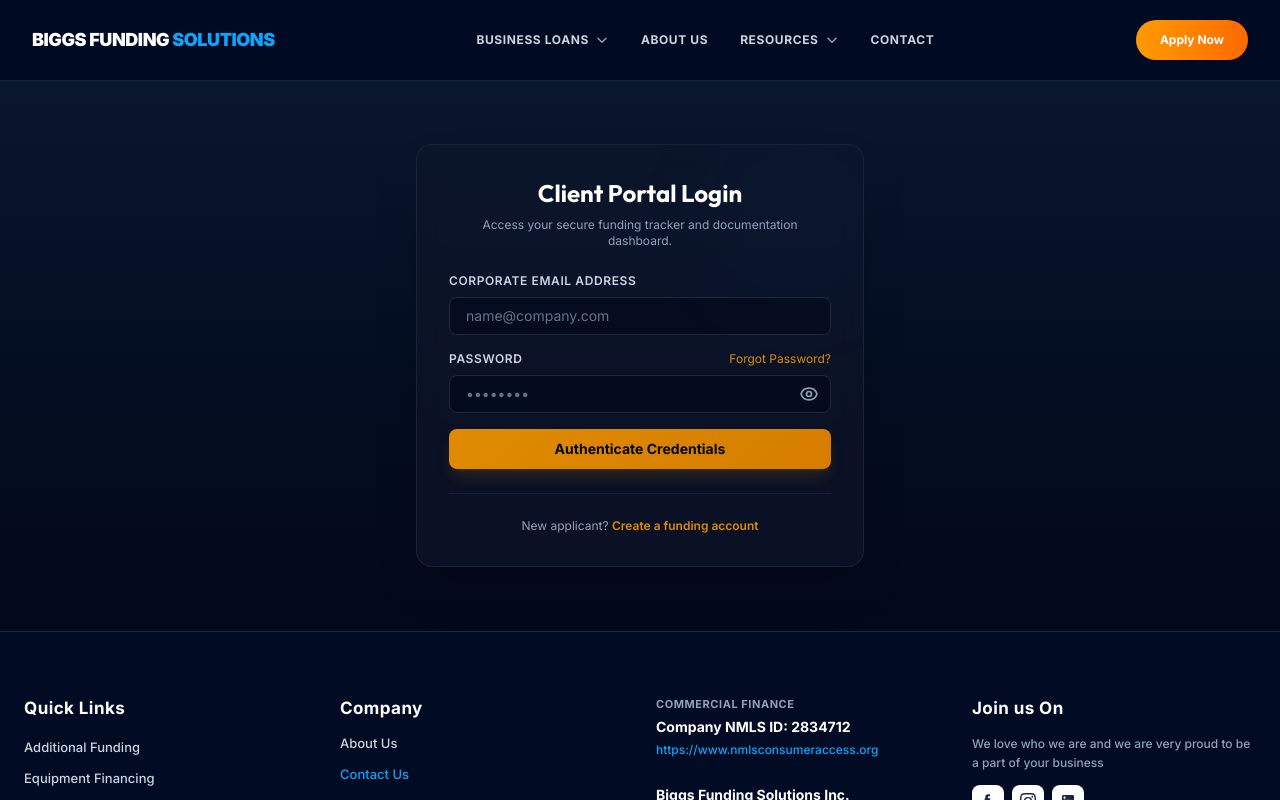
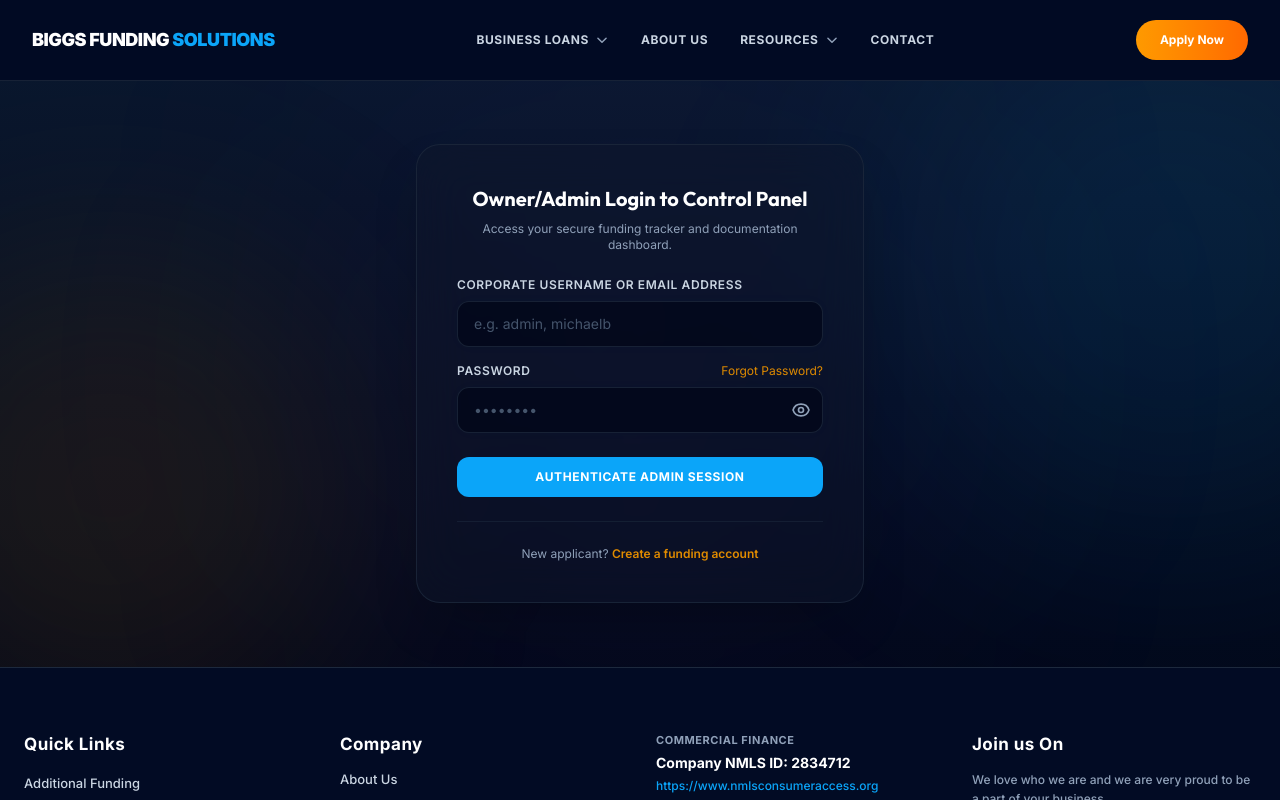
Before and after one commit to lastshelter/bfs, a Next.js app: page /login in a window 1280 px wide. Shown: the top 800 px of the page. Built offline with nearby package versions, Linux system fonts and the light colour scheme.

Commit message:
Finalized premium administrative control panel login redesign and NextAuth routing realignment

```diff
--- a/src/app/(auth)/login/page.tsx
+++ b/src/app/(auth)/login/page.tsx
@@ -51,18 +51,25 @@
   };
 
   return (
-    <main className="flex-1 flex justify-center items-center px-4 py-16">
-      <div className="w-full max-w-md glass-panel p-8 rounded-2xl shadow-2xl border border-slate-800/80 bg-slate-950/40 relative overflow-hidden">
-        <div className="absolute top-0 right-0 w-32 h-32 bg-[#0ba5f9]/5 rounded-full blur-3xl pointer-events-none" />
-        <h1 className="font-display text-2xl font-bold text-white mb-2 text-center">
-          Client Portal Login
+    <main className="flex-1 flex justify-center items-center px-4 py-16 relative overflow-hidden">
+      {/* Animated Background Glowing Orbs */}
+      <div className="absolute top-[-10%] right-[-10%] w-[500px] h-[500px] rounded-full bg-[#0ba5f9]/10 blur-[120px] animate-float-slow pointer-events-none" />
+      <div className="absolute bottom-[-10%] left-[-10%] w-[500px] h-[500px] rounded-full bg-amber-500/10 blur-[120px] animate-float-slow-reverse pointer-events-none" />
+      <div className="absolute top-1/2 left-1/2 -translate-x-1/2 -translate-y-1/2 w-[600px] h-[600px] rounded-full bg-purple-500/5 blur-[150px] pointer-events-none" />
+
+      <div className="w-full max-w-md bg-slate-900/40 border border-slate-800/80 backdrop-blur-xl rounded-3xl p-8 md:p-10 shadow-2xl relative animate-card-entrance hover:border-slate-700/60 focus-within:border-[#0ba5f9]/30 transition-all duration-500 group">
+        {/* Inner radial card glow */}
+        <div className="absolute inset-0 rounded-3xl bg-gradient-to-tr from-[#0ba5f9]/0 via-[#0ba5f9]/0 to-[#0ba5f9]/5 opacity-0 group-hover:opacity-100 transition-opacity duration-700 pointer-events-none" />
+
+        <h1 className="font-display font-bold text-xl text-white mb-2 text-center">
+          Owner/Admin Login to Control Panel
         </h1>
         <p className="text-slate-400 text-xs mb-6 text-center">
           Access your secure funding tracker and documentation dashboard.
         </p>
 
         {error && (
-          <div className="text-xs text-rose-450 bg-rose-500/10 border border-rose-500/25 rounded-lg px-3.5 py-2 mb-4">
+          <div className="text-xs text-rose-450 bg-rose-500/10 border border-rose-500/25 rounded-lg px-3.5 py-2 mb-4 animate-shake-error font-semibold">
             {error}
           </div>
         )}
@@ -70,16 +77,16 @@
         <form onSubmit={handleSubmit} className="space-y-4">
           <div>
             <label htmlFor="email" className="block text-xs font-semibold text-slate-300 uppercase tracking-wider mb-2">
-              Corporate Email Address
+              Corporate Username or Email Address
             </label>
             <input
-              type="email"
+              type="text"
               id="email"
               value={email}
               onChange={(e) => setEmail(e.target.value)}
-              placeholder="name@company.com"
+              placeholder="e.g. admin, michaelb"
               required
-              className="w-full px-4 py-2 bg-slate-950/50 border border-slate-800 rounded-lg text-white placeholder-slate-500 focus:outline-none focus:border-[#0ba5f9]/50 text-sm transition-smooth"
+              className="w-full px-4 py-3 bg-slate-950/70 border border-slate-800/80 rounded-xl text-white placeholder-slate-600 focus:outline-none focus:ring-1 focus:ring-[#0ba5f9]/50 focus:border-[#0ba5f9]/50 shadow-[0_0_15px_rgba(11,165,249,0.02)] focus:shadow-[0_0_20px_rgba(11,165,249,0.08)] text-sm transition-all duration-300"
             />
           </div>
 
@@ -88,7 +95,7 @@
               <label htmlFor="password" className="block text-xs font-semibold text-slate-300 uppercase tracking-wider">
                 Password
               </label>
-              <Link href="/forgot-password" className="text-xs text-[#e08b00] hover:underline">
+              <Link href="/forgot-password" className="text-xs text-[#e08b00] hover:underline transition-colors">
                 Forgot Password?
               </Link>
             </div>
@@ -100,19 +107,19 @@
                 onChange={(e) => setPassword(e.target.value)}
                 placeholder="••••••••"
                 required
-                className="w-full pl-4 pr-10 py-2 bg-slate-950/50 border border-slate-800 rounded-lg text-white placeholder-slate-500 focus:outline-none focus:border-[#0ba5f9]/50 text-sm transition-smooth"
+                className="w-full pl-4 pr-12 py-3 bg-slate-950/70 border border-slate-800/80 rounded-xl text-white placeholder-slate-600 focus:outline-none focus:ring-1 focus:ring-[#0ba5f9]/50 focus:border-[#0ba5f9]/50 shadow-[0_0_15px_rgba(11,165,249,0.02)] focus:shadow-[0_0_20px_rgba(11,165,249,0.08)] text-sm transition-all duration-300"
               />
               <button
                 type="button"
                 onClick={() => setShowPassword(!showPassword)}
-                className="absolute inset-y-0 right-0 pr-3 flex items-center text-sm leading-5 cursor-pointer"
+                className="absolute inset-y-0 right-0 pr-3 flex items-center text-sm leading-5 cursor-pointer text-slate-400 hover:text-white transition-colors"
               >
                 {showPassword ? (
-                  <svg className="h-5 w-5 text-slate-400 hover:text-slate-350" fill="none" viewBox="0 0 24 24" stroke="currentColor" strokeWidth={2}>
+                  <svg className="h-5 w-5" fill="none" viewBox="0 0 24 24" stroke="currentColor" strokeWidth={2}>
                     <path strokeLinecap="round" strokeLinejoin="round" d="M13.875 18.825A10.05 10.05 0 0112 19c-4.478 0-8.268-2.943-9.542-7a9.97 9.97 0 011.563-3.029m5.858.908a3 3 0 114.243 4.243M9.878 9.878l4.242 4.242M9.88 9.88l-3.29-3.29m7.532 7.532l3.29 3.29M3 3l18 18" />
                   </svg>
                 ) : (
-                  <svg className="h-5 w-5 text-slate-400 hover:text-slate-350" fill="none" viewBox="0 0 24 24" stroke="currentColor" strokeWidth={2}>
+                  <svg className="h-5 w-5" fill="none" viewBox="0 0 24 24" stroke="currentColor" strokeWidth={2}>
                     <path strokeLinecap="round" strokeLinejoin="round" d="M15 12a3 3 0 11-6 0 3 3 0 016 0z" />
                     <path strokeLinecap="round" strokeLinejoin="round" d="M2.458 12C3.732 7.943 7.523 5 12 5c4.478 0 8.268 2.943 9.542 7-1.274 4.057-5.064 7-9.542 7-4.477 0-8.268-2.943-9.542-7z" />
                   </svg>
@@ -124,22 +131,22 @@
           <button
             type="submit"
             disabled={loading}
-            className={`w-full py-2.5 px-4 font-bold rounded-lg text-slate-950 text-sm transition-smooth hover:opacity-90 mt-4 flex items-center justify-center gap-2 ${
+            className={`w-full py-3 px-4 font-bold rounded-xl text-white text-xs uppercase tracking-wider transition-all duration-300 hover:shadow-lg active:scale-[0.98] mt-6 flex items-center justify-center gap-2 cursor-pointer ${
               loading
                 ? "bg-slate-800 text-slate-500 cursor-not-allowed border border-slate-700/50"
-                : "amber-gradient shadow-lg shadow-[#e08b00]/15"
+                : "bg-[#0ba5f9] hover:bg-[#008ee3] hover:shadow-[#0ba5f9]/20"
             }`}
           >
             {loading ? (
               <>
-                <svg className="animate-spin h-4 w-4 text-slate-500" fill="none" viewBox="0 0 24 24">
+                <svg className="animate-spin h-4 w-4 text-white" fill="none" viewBox="0 0 24 24">
                   <circle className="opacity-25" cx="12" cy="12" r="10" stroke="currentColor" strokeWidth="4" />
                   <path className="opacity-75" fill="currentColor" d="M4 12a8 8 0 018-8V0C5.373 0 0 5.373 0 12h4z" />
                 </svg>
-                Verifying...
+                Validating Credentials...
               </>
             ) : (
-              "Authenticate Credentials"
+              "Authenticate Admin Session"
             )}
           </button>
         </form>
@@ -147,12 +154,13 @@
         <div className="mt-6 pt-6 border-t border-slate-800/60 text-center">
           <p className="text-slate-400 text-xs">
             New applicant?{" "}
-            <Link href="/register" className="text-[#e08b00] hover:underline font-semibold">
+            <Link href="/register" className="text-[#e08b00] hover:underline font-semibold transition-colors">
               Create a funding account
             </Link>
           </p>
         </div>
       </div>
     </main>
+
   );
 }
--- a/src/app/globals.css
+++ b/src/app/globals.css
@@ -57,6 +57,33 @@
   to { transform: translateY(0); }
 }
 
+@keyframes float {
+  0%, 100% { transform: translate(0px, 0px) scale(1); }
+  50% { transform: translate(15px, -15px) scale(1.1); }
+}
+
+@keyframes float-reverse {
+  0%, 100% { transform: translate(0px, 0px) scale(1.1); }
+  50% { transform: translate(-15px, 15px) scale(0.95); }
+}
+
+@keyframes shake {
+  0%, 100% { transform: translateX(0); }
+  20%, 60% { transform: translateX(-6px); }
+  40%, 80% { transform: translateX(6px); }
+}
+
+@keyframes cardEntrance {
+  from {
+    opacity: 0;
+    transform: translateY(24px) scale(0.97);
+  }
+  to {
+    opacity: 1;
+    transform: translateY(0) scale(1);
+  }
+}
+
 .animate-in {
   animation-duration: 200ms;
   animation-timing-function: cubic-bezier(0.16, 1, 0.3, 1);
@@ -78,3 +105,19 @@
 .ease-out {
   animation-timing-function: cubic-bezier(0, 0, 0.2, 1);
 }
+
+.animate-float-slow {
+  animation: float 12s ease-in-out infinite;
+}
+
+.animate-float-slow-reverse {
+  animation: float-reverse 15s ease-in-out infinite;
+}
+
+.animate-shake-error {
+  animation: shake 0.4s ease-in-out;
+}
+
+.animate-card-entrance {
+  animation: cardEntrance 0.7s cubic-bezier(0.16, 1, 0.3, 1) forwards;
+}
--- a/src/app/portal/page.tsx
+++ b/src/app/portal/page.tsx
@@ -154,31 +154,37 @@
 
   if (!isAuthenticated) {
     return (
-      <div className="min-h-screen bg-gradient-to-b from-[#020b24] to-[#040e29] text-white flex flex-col justify-between selection:bg-blue-500/30">
-        <header className="border-b border-slate-800 bg-[#020b24]/50 backdrop-blur-md px-6 py-4">
+      <div className="min-h-screen bg-[#020b24] text-white flex flex-col justify-between selection:bg-blue-500/30 relative overflow-hidden">
+        {/* Animated Background Glowing Orbs */}
+        <div className="absolute top-[-10%] right-[-10%] w-[500px] h-[500px] rounded-full bg-[#0ba5f9]/10 blur-[120px] animate-float-slow pointer-events-none" />
+        <div className="absolute bottom-[-10%] left-[-10%] w-[500px] h-[500px] rounded-full bg-amber-500/10 blur-[120px] animate-float-slow-reverse pointer-events-none" />
+        <div className="absolute top-1/2 left-1/2 -translate-x-1/2 -translate-y-1/2 w-[600px] h-[600px] rounded-full bg-purple-500/5 blur-[150px] pointer-events-none" />
+
+        <header className="border-b border-slate-800/80 bg-[#020b24]/40 backdrop-blur-md px-6 py-4 z-10">
           <div className="max-w-6xl mx-auto flex justify-between items-center">
-            <Link href="/" className="font-sans font-black text-lg text-white tracking-widest leading-none hover:text-[#0ba5f9] transition-colors">
+            <Link href="/" className="font-sans font-black text-lg text-white tracking-widest leading-none hover:text-[#0ba5f9] transition-all duration-300">
               BIGGS FUNDING SOLUTIONS
             </Link>
           </div>
         </header>
 
-        <main className="flex-1 flex items-center justify-center p-6">
-          <div className="w-full max-w-md bg-slate-900/60 border border-slate-800 backdrop-blur-md rounded-3xl p-8 md:p-10 shadow-2xl relative">
-            <div className="absolute top-0 right-0 w-32 h-32 bg-[#0ba5f9]/5 rounded-full blur-3xl pointer-events-none" />
+        <main className="flex-1 flex items-center justify-center p-6 z-10">
+          <div className="w-full max-w-md bg-slate-900/40 border border-slate-800/80 backdrop-blur-xl rounded-3xl p-8 md:p-10 shadow-2xl relative animate-card-entrance hover:border-slate-700/60 focus-within:border-[#0ba5f9]/30 transition-all duration-500 group">
+            {/* Inner radial card glow */}
+            <div className="absolute inset-0 rounded-3xl bg-gradient-to-tr from-[#0ba5f9]/0 via-[#0ba5f9]/0 to-[#0ba5f9]/5 opacity-0 group-hover:opacity-100 transition-opacity duration-700 pointer-events-none" />
 
             <div className="text-center mb-8 border-b border-slate-800/60 pb-6">
-              <h1 className="font-sans font-black text-base tracking-wider text-white uppercase mb-2">
-                Administrative Portal Login
+              <h1 className="font-display font-bold text-xl tracking-tight text-white mb-2">
+                Owner/Admin Login to Control Panel
               </h1>
               <p className="text-slate-400 text-[10px] uppercase tracking-widest font-semibold">
-                Authorized Underwriting Personnel Only
+                Authorized Personnel Security Gateway
               </p>
             </div>
 
             <form onSubmit={handleLogin} className="space-y-5">
               <div className="space-y-1.5">
-                <label className="block text-[10px] font-bold text-slate-400 uppercase tracking-widest">
+                <label className="block text-[10px] font-bold text-slate-450 uppercase tracking-widest">
                   Corporate Username
                 </label>
                 <input
@@ -186,13 +192,13 @@
                   value={username}
                   onChange={(e) => setUsername(e.target.value)}
                   placeholder="Enter username (e.g. admin, michaelb)"
-                  className="w-full bg-slate-950 border border-slate-800 rounded-xl px-4 py-3 text-xs text-slate-100 placeholder-slate-600 focus:outline-none focus:ring-1 focus:ring-[#0ba5f9] focus:border-[#0ba5f9] transition-all"
+                  className="w-full bg-slate-950/70 border border-slate-800/80 rounded-xl px-4 py-3 text-xs text-slate-100 placeholder-slate-600 focus:outline-none focus:ring-1 focus:ring-[#0ba5f9]/50 focus:border-[#0ba5f9]/50 shadow-[0_0_15px_rgba(11,165,249,0.02)] focus:shadow-[0_0_20px_rgba(11,165,249,0.08)] transition-all duration-300"
                   required
                 />
               </div>
 
               <div className="space-y-1.5">
-                <label className="block text-[10px] font-bold text-slate-400 uppercase tracking-widest">
+                <label className="block text-[10px] font-bold text-slate-450 uppercase tracking-widest">
                   Security Passkey / Password
                 </label>
                 <div className="relative">
@@ -201,13 +207,13 @@
                     value={password}
                     onChange={(e) => setPassword(e.target.value)}
                     placeholder="Enter passkey value"
-                    className="w-full bg-slate-950 border border-slate-800 rounded-xl pl-4 pr-16 py-3 text-xs text-slate-100 placeholder-slate-600 focus:outline-none focus:ring-1 focus:ring-[#0ba5f9] focus:border-[#0ba5f9] transition-all"
+                    className="w-full bg-slate-950/70 border border-slate-800/80 rounded-xl pl-4 pr-16 py-3 text-xs text-slate-100 placeholder-slate-600 focus:outline-none focus:ring-1 focus:ring-[#0ba5f9]/50 focus:border-[#0ba5f9]/50 shadow-[0_0_15px_rgba(11,165,249,0.02)] focus:shadow-[0_0_20px_rgba(11,165,249,0.08)] transition-all duration-300"
                     required
                   />
                   <button
                     type="button"
                     onClick={() => setShowPassword(!showPassword)}
-                    className="absolute right-3 top-1/2 -translate-y-1/2 text-slate-400 hover:text-white transition-colors text-[9px] font-bold uppercase tracking-wider focus:outline-none px-2.5 py-1.5 bg-slate-900 border border-slate-800 rounded-md"
+                    className="absolute right-3 top-1/2 -translate-y-1/2 text-slate-400 hover:text-white transition-colors text-[9px] font-bold uppercase tracking-wider focus:outline-none px-2.5 py-1.5 bg-slate-900 border border-slate-800/80 rounded-md"
                   >
                     {showPassword ? "Hide" : "Show"}
                   </button>
@@ -215,7 +221,7 @@
               </div>
 
               {error && (
-                <div className="p-3 bg-rose-500/10 border border-rose-500/20 rounded-xl text-rose-400 text-xs text-center font-medium">
+                <div className="p-3 bg-rose-500/10 border border-rose-500/20 rounded-xl text-rose-450 text-xs text-center font-semibold animate-shake-error">
                   {error}
                 </div>
               )}
@@ -223,16 +229,26 @@
               <button
                 type="submit"
                 disabled={isLoading}
-                className="w-full py-3.5 bg-[#0ba5f9] hover:bg-[#008ee3] text-white font-bold text-xs uppercase tracking-wider rounded-xl transition-all hover:shadow-lg hover:shadow-[#0ba5f9]/20 active:scale-[0.98] disabled:opacity-50 cursor-pointer"
+                className="w-full py-3.5 bg-[#0ba5f9] hover:bg-[#008ee3] text-white font-bold text-xs uppercase tracking-wider rounded-xl transition-all duration-300 hover:shadow-lg hover:shadow-[#0ba5f9]/20 active:scale-[0.98] disabled:opacity-50 cursor-pointer flex items-center justify-center gap-2"
               >
-                {isLoading ? "Verifying Credentials..." : "Authenticate Admin Session"}
+                {isLoading ? (
+                  <>
+                    <svg className="animate-spin h-4 w-4 text-white" fill="none" viewBox="0 0 24 24">
+                      <circle className="opacity-25" cx="12" cy="12" r="10" stroke="currentColor" strokeWidth="4" />
+                      <path className="opacity-75" fill="currentColor" d="M4 12a8 8 0 018-8V0C5.373 0 0 5.373 0 12h4z" />
+                    </svg>
+                    Validating Credentials...
+                  </>
+                ) : (
+                  "Authenticate Admin Session"
+                )}
               </button>
             </form>
           </div>
         </main>
 
-        <footer className="py-6 border-t border-slate-800/60 bg-[#020b24]/20 text-center text-[10px] text-slate-500">
-          © 2026 BIGGS FUNDING SOLUTIONS. Secure Operational Gateway.
+        <footer className="py-6 border-t border-slate-850/80 bg-[#020b24]/40 text-center text-[10px] text-slate-500 z-10">
+          © 2026 BIGGS FUNDING SOLUTIONS. Secure Operational Control Gateway.
         </footer>
       </div>
     );
--- a/src/middleware.ts
+++ b/src/middleware.ts
@@ -33,6 +33,5 @@
   matcher: [
     "/admin/:path*",
     "/api/admin/:path*",
-    "/portal/:path*",
   ],
 };
```
Also changed, not shown: src/app/api/auth/[...nextauth]/route.ts (+21 -0 lines), src/app/portal/actions.ts (+13 -5 lines).
